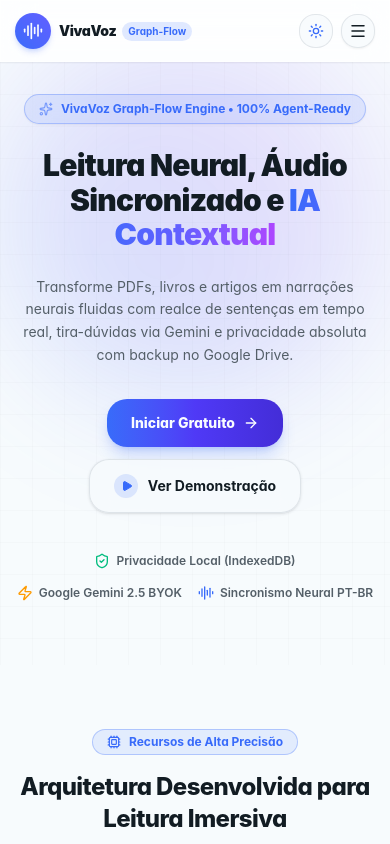
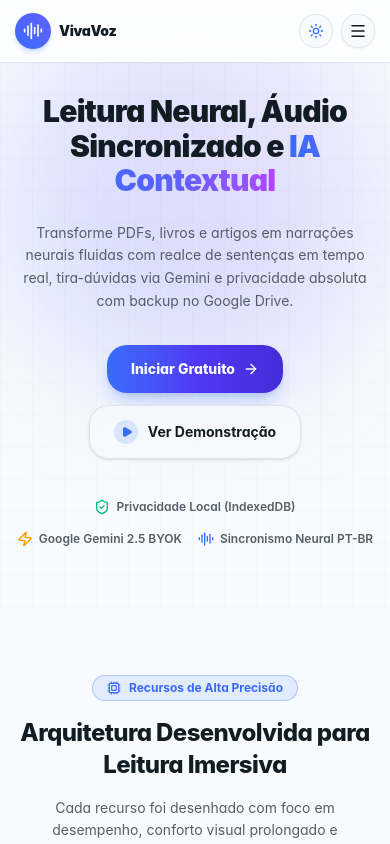
Before and after one commit to arielsardinha/viva-voz, a Next.js app: page / in a window 390 px wide. Shown: the top 844 px of the page. Built offline with nearby package versions, Linux system fonts and the light colour scheme.

Commit message:
feat: implement hero section and responsive landing header for landing page layout

```diff
--- a/src/components/landing/hero-section.tsx
+++ b/src/components/landing/hero-section.tsx
@@ -14,12 +14,6 @@
 
       <div className="relative mx-auto max-w-7xl px-4 sm:px-6 lg:px-8">
         <div className="mx-auto max-w-3xl text-center space-y-6">
-          {/* Top Badge */}
-          <div className="inline-flex items-center gap-2 rounded-full border border-accent/30 bg-accent/10 px-3.5 py-1.5 text-xs font-bold text-accent backdrop-blur-md shadow-xs animate-fade-in">
-            <Sparkles className="size-3.5 animate-pulse" aria-hidden="true" />
-            <span>VivaVoz Graph-Flow Engine • 100% Agent-Ready</span>
-          </div>
-
           {/* H1 Value Proposition */}
           <h1
             id="hero-title"
--- a/src/components/landing/landing-header.tsx
+++ b/src/components/landing/landing-header.tsx
@@ -44,8 +44,8 @@
     settings.theme === "dark"
       ? Moon
       : settings.theme === "sepia"
-      ? ScrollText
-      : Sun;
+        ? ScrollText
+        : Sun;
 
   const cycleTheme = () => {
     if (settings.theme === "light") setTheme("dark");
@@ -73,9 +73,6 @@
             <div className="flex items-center gap-1.5">
               <span className="text-sm sm:text-base font-black tracking-tight text-foreground">
                 VivaVoz
-              </span>
-              <span className="rounded-md bg-accent/15 px-1.5 py-0.5 text-[10px] font-bold text-accent">
-                Graph-Flow
               </span>
             </div>
             <p className="hidden text-[10px] text-muted-foreground sm:block">
```
